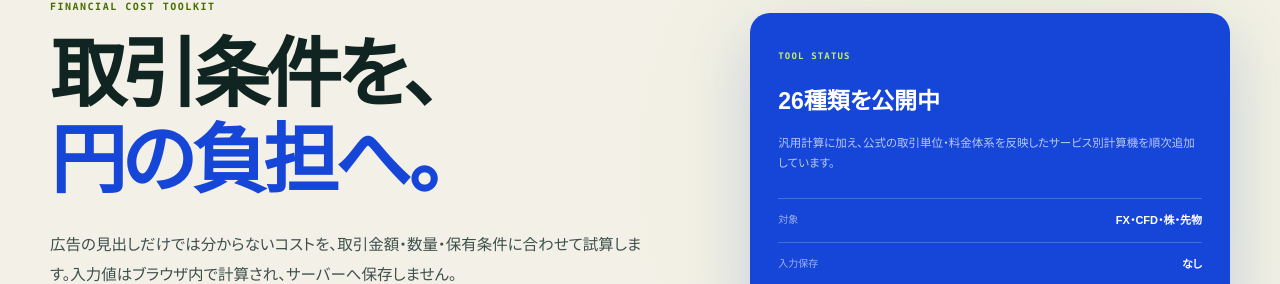
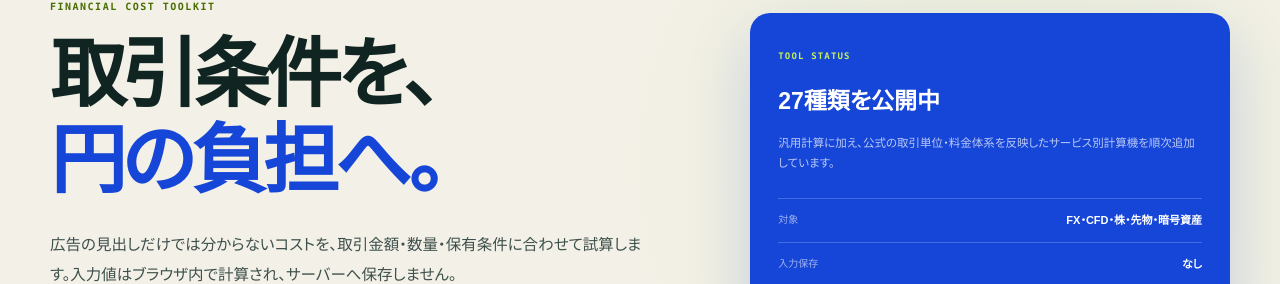
Before and after one commit to mrok18/hanbaijo, a Next.js app: page /tools in a window 1280 px wide. Shown: the part 168-452 px from the top of the page. Built offline with nearby package versions, Linux system fonts and the light colour scheme.

Commit message:
Update tool catalog coverage for crypto calculator

```diff
--- a/app/tools/page.tsx
+++ b/app/tools/page.tsx
@@ -1,8 +1,8 @@
 import Link from 'next/link';
 
 export const metadata = {
-  title: '金融コスト計算ツール｜FX・CFD・株式・先物',
-  description: 'FX・CFD・米国株・国内株・先物のスプレッド、手数料、証拠金、為替コスト、値幅損益を円換算できる無料計算ツールの一覧です。',
+  title: '金融コスト計算ツール｜FX・CFD・株式・先物・暗号資産',
+  description: 'FX・CFD・米国株・国内株・先物・暗号資産のスプレッド、手数料、証拠金、為替コスト、値幅損益を円換算できる無料計算ツールの一覧です。',
 };
 
 const tools = [
@@ -37,7 +37,7 @@ const tools = [
 
 export default function Page() {
   return <div className="fx-page">
-    <section className="fx-hero"><div><p className="page-kicker">FINANCIAL COST TOOLKIT</p><h1>取引条件を、<br /><em>円の負担へ。</em></h1><p className="lede">広告の見出しだけでは分からないコストを、取引金額・数量・保有条件に合わせて試算します。入力値はブラウザ内で計算され、サーバーへ保存しません。</p><div className="hero-actions"><Link className="button primary" href="/tools/cost-calculator">汎用計算機を開く</Link><Link className="button secondary" href="/method">算出方法を確認</Link></div></div><aside className="fx-status-panel"><span>TOOL STATUS</span><strong>26種類を公開中</strong><p>汎用計算に加え、公式の取引単位・料金体系を反映したサービス別計算機を順次追加しています。</p><dl><div><dt>対象</dt><dd>FX・CFD・株・先物</dd></div><div><dt>入力保存</dt><dd>なし</dd></div><div><dt>利用料</dt><dd>無料</dd></div></dl></aside></section>
+    <section className="fx-hero"><div><p className="page-kicker">FINANCIAL COST TOOLKIT</p><h1>取引条件を、<br /><em>円の負担へ。</em></h1><p className="lede">広告の見出しだけでは分からないコストを、取引金額・数量・保有条件に合わせて試算します。入力値はブラウザ内で計算され、サーバーへ保存しません。</p><div className="hero-actions"><Link className="button primary" href="/tools/cost-calculator">汎用計算機を開く</Link><Link className="button secondary" href="/method">算出方法を確認</Link></div></div><aside className="fx-status-panel"><span>TOOL STATUS</span><strong>27種類を公開中</strong><p>汎用計算に加え、公式の取引単位・料金体系を反映したサービス別計算機を順次追加しています。</p><dl><div><dt>対象</dt><dd>FX・CFD・株・先物・暗号資産</dd></div><div><dt>入力保存</dt><dd>なし</dd></div><div><dt>利用料</dt><dd>無料</dd></div></dl></aside></section>
 
     <section className="fx-section"><div className="section-heading"><div><p className="section-index">01 / CALCULATORS</p><h2>目的から計算機を選ぶ</h2><p>商品横断の概算と、サービス固有条件の計算を分けています。</p></div></div><div className="affiliate-grid">{tools.map((tool, index) => <article className="affiliate-card" key={tool.href}><div className="affiliate-card-head"><span>TOOL {String(index + 1).padStart(2, '0')}</span><b>{tool.scope}</b></div><p className="affiliate-category">{tool.tag}</p><h3>{tool.title}</h3><p>{tool.description}</p><Link href={tool.href}>計算する →</Link></article>)}</div></section>
 
```
